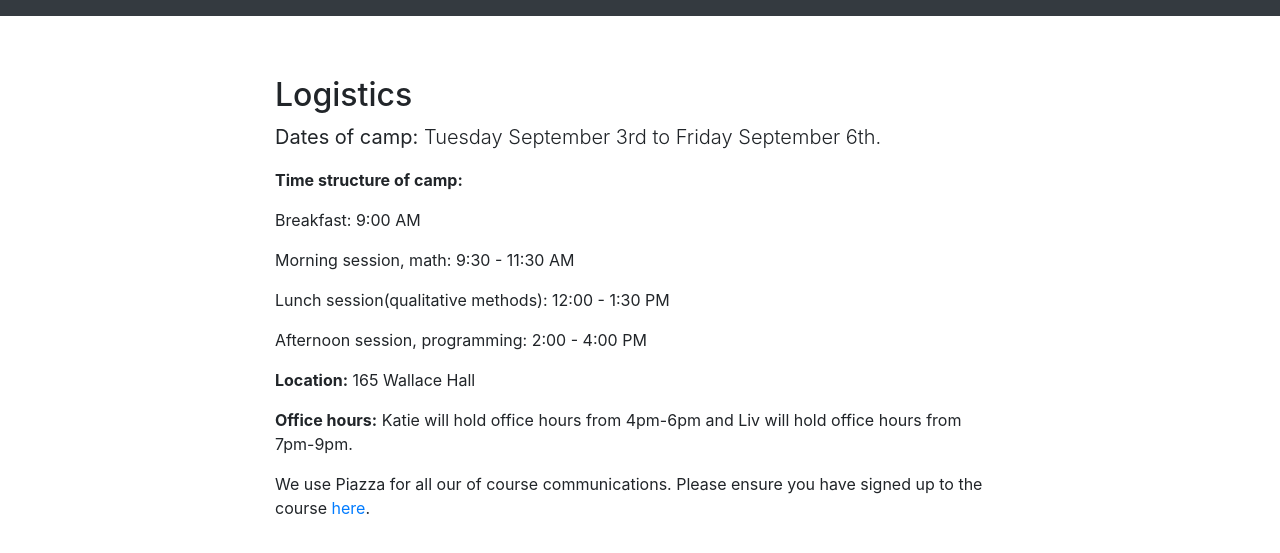
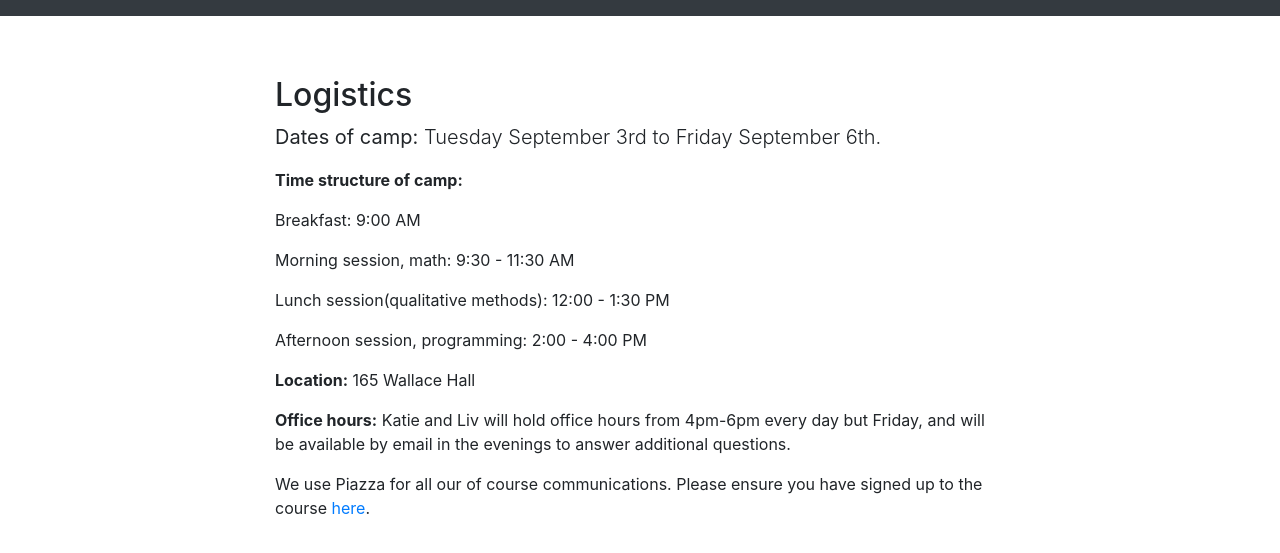
Before and after one commit to bstewart/princeton_methods_camp, a Jekyll site: the page built from logistics.md, in a window 1280 px wide. Shown: the top 553 px of the page. Built offline with Jekyll 4.4.1, drawn with Linux system fonts in a browser that asks for light colours; our own code applies the rules of GitHub Pages for plain Markdown files.

Commit message:
office hours update

```diff
--- a/logistics.md
+++ b/logistics.md
@@ -14,7 +14,7 @@ Afternoon session, programming: 2:00 - 4:00 PM
 
 **Location:** 165 Wallace Hall
 
-**Office hours:** Katie will hold office hours from 4pm-6pm and Liv will hold office hours from 7pm-9pm.
+**Office hours:** Katie and Liv will hold office hours from 4pm-6pm every day but Friday, and will be available by email in the evenings to answer additional questions.
 
 We use Piazza for all our of course communications. Please ensure you have
 signed up to the course
```
